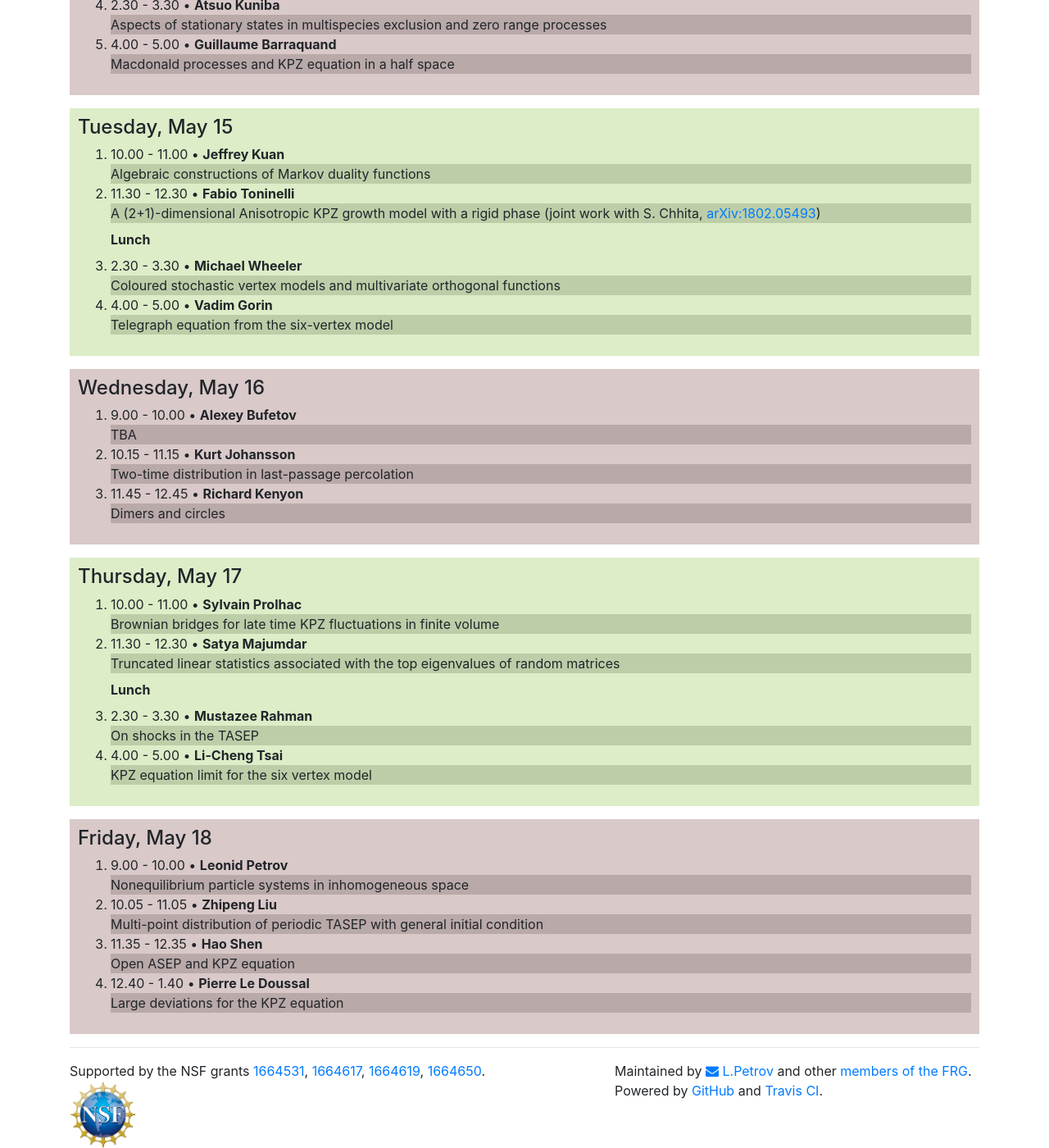
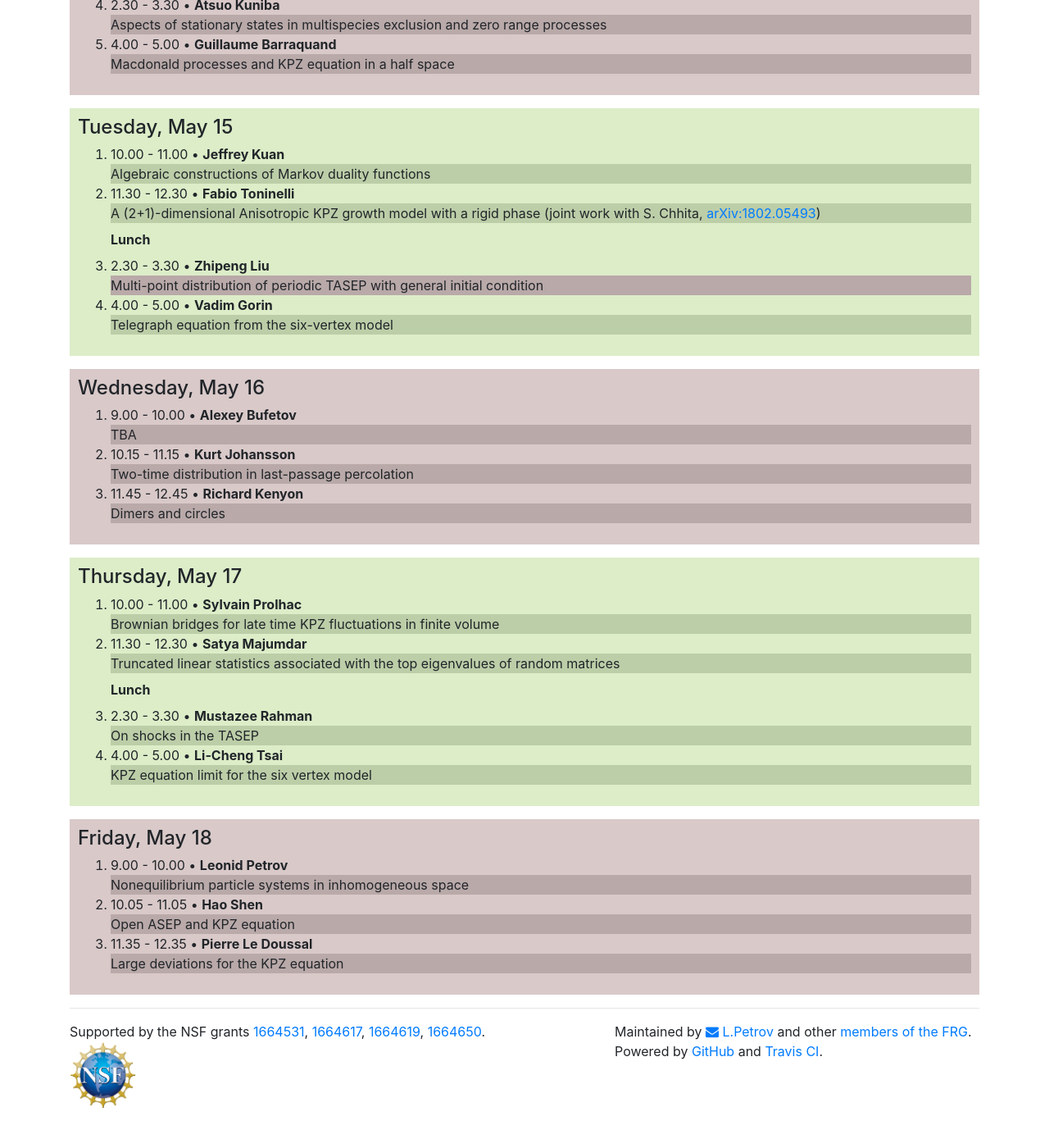
Before and after one commit to int-prob/int-prob-code, a Jekyll site: the page built from conference2018/schedule.md, in a window 1280 px wide and 1400 px high, scrolled down 609 px. Shown: the whole window at 82% size. Built offline with Jekyll 4.4.1, drawn with Linux system fonts in a browser that asks for light colours; nearby versions of some CDN libraries; after the commit the page ends 1961 px from its top, so only the background shows below that.

Commit message:
schedule adjustments

```diff
--- a/conference2018/schedule.md
+++ b/conference2018/schedule.md
@@ -121,10 +121,19 @@ with two-periodic edge weights.
   </details>
 </li>
 <div class="mb-2 mt-2" style="font-weight:bold">Lunch</div>
-  <li>2.30 - 3.30 &bull;  <strong>Michael Wheeler</strong>
-  <details style="background-color:#bccea8">
-  <summary> Coloured stochastic vertex models and multivariate orthogonal functions</summary>
-  <div style="background-color:#DCEDC8; padding:10px">We introduce a new family of multivariate rational functions and explain how they arise in the context of higher-rank stochastic vertex models. A number of properties of the functions, such as Cauchy and orthogonality relations, will be outlined. If time permits, applications to multi-species particle systems will also be discussed. This is a joint work with Alexei Borodin.</div>
+  <li>2.30 - 3.30 &bull; <strong>Zhipeng Liu</strong>
+  <details style="background-color:#b9a9a9">
+  <summary>Multi-point distribution of periodic TASEP with general initial
+condition</summary>
+  <div style="background-color:#d9c9c9; padding:10px">
+  In this talk, we will discuss our recent progress
+on the multi-time and multi-location distribution of periodic
+TASEP. For a general initial condition, we evaluate this
+distribution explicitly in terms of a multiple integral involving a
+Fredholm determinant. With some assumptions on the initial
+condition, we are able to compute the large time limit in the
+so-called relaxation time scale. This is joint with Jinho Baik.
+  </div>
   </details>
   </li>
   <li>4.00 - 5.00 &bull;  <strong>Vadim Gorin</strong>
@@ -286,22 +295,6 @@ bonds and infinite traffic jams caused by slowdowns.
   </details>
   </li>
   <li>10.05 - 11.05  &bull;
-  <strong>Zhipeng Liu</strong>
-  <details style="background-color:#b9a9a9">
-  <summary>Multi-point distribution of periodic TASEP with general initial
-condition</summary>
-  <div style="background-color:#d9c9c9; padding:10px">
-  In this talk, we will discuss our recent progress
-on the multi-time and multi-location distribution of periodic
-TASEP. For a general initial condition, we evaluate this
-distribution explicitly in terms of a multiple integral involving a
-Fredholm determinant. With some assumptions on the initial
-condition, we are able to compute the large time limit in the
-so-called relaxation time scale. This is joint with Jinho Baik.
-  </div>
-  </details>
-  </li>
-  <li>11.35 - 12.35 &bull;
   <strong>Hao Shen</strong>
   <details style="background-color:#b9a9a9">
   <summary>Open ASEP and KPZ equation</summary>
@@ -310,7 +303,8 @@ so-called relaxation time scale. This is joint with Jinho Baik.
   </div>
   </details>
   </li>
-  <li>12.40 - 1.40 &bull; <strong>Pierre Le Doussal</strong>
+  <li>11.35 - 12.35 &bull;
+  <strong>Pierre Le Doussal</strong>
   <details style="background-color:#b9a9a9">
   <summary>Large deviations for the KPZ equation</summary>
   <div style="background-color:#d9c9c9; padding:10px">
```
